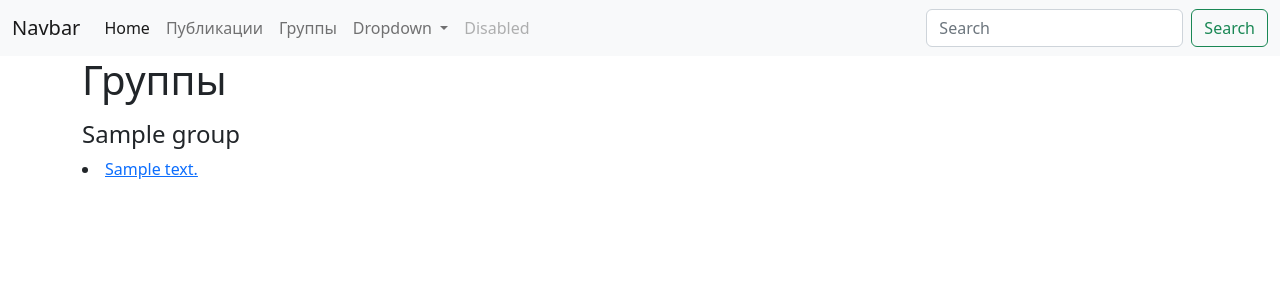
After one commit to gorodetskiykp/test_django_project, a Django app: page /groups/ in a window 1280 px wide. The commit adds this page. Shown: the top 300 px of the page. Run offline with Django 4.2, Linux system fonts and the light colour scheme; tables that the repository leaves empty hold one stand-in row (values such as "Sample post").

Commit message:
Добавил CBV

```diff
--- a/test_dj/templates/inc/menu.html
+++ b/test_dj/templates/inc/menu.html
@@ -11,6 +11,9 @@
           </li>
           <li class="nav-item">
             <a class="nav-link" href="{% url 'test_app:posts' %}">Публикации</a>
+          </li>
+          <li class="nav-item">
+            <a class="nav-link" href="{% url 'test_app:groups' %}">Группы</a>
           </li>
           <li class="nav-item dropdown">
             <a class="nav-link dropdown-toggle" href="#" id="navbarDropdown" role="button" data-bs-toggle="dropdown" aria-expanded="false">
--- a/test_dj/test_app/models.py
+++ b/test_dj/test_app/models.py
@@ -6,7 +6,7 @@ class Post(models.Model):
     text = models.TextField(verbose_name='Текст поста')
     created = models.DateTimeField(verbose_name='Время создания', auto_now_add=True)
     group = models.ForeignKey('Group', verbose_name='Группа', on_delete=models.SET_NULL,
-                              null=True, blank=True,)
+                              null=True, blank=True, related_name='posts')
 
     class Meta:
         verbose_name = 'Публикация'
@@ -17,7 +17,6 @@ class Post(models.Model):
         return self.text
 
 
-
 class Group(models.Model):
     name = models.CharField('Группа', max_length=50)
 
@@ -26,5 +25,5 @@ class Group(models.Model):
         verbose_name_plural = 'Группы'
         ordering = ['name', ]
 
-    def __str__(self):
-        return self.name
+    # def __str__(self):
+    #     return self.name
--- /dev/null
+++ b/test_dj/test_app/templates/test_app/groups_list.html
@@ -0,0 +1,20 @@
+{% extends 'base.html' %}
+
+{% block title %}
+Группы
+{% endblock %}
+
+{% block content %}
+<h1>Группы</h1>
+<p>
+    {% for group in groups %}
+        <p>
+            {% comment %} <a href="{% url 'test_app:group_posts' group.id %}">{{ group.name }}</a><br /> {% endcomment %}
+            <h4>{{ group.name }}</h4>
+            {% for post in group.posts.all %}
+                <li><a href="{% url 'test_app:post' post.id %}">{{ post.text }}</a></li>
+            {% endfor %}
+        </p>
+    {% endfor %}
+</p>
+{% endblock %}
--- a/test_dj/test_app/urls.py
+++ b/test_dj/test_app/urls.py
@@ -6,5 +6,8 @@ app_name = 'test_app'
 urlpatterns = [
     path('', views.hello, name='hello'),
     path('posts/', views.posts_list, name='posts'),
+    path('gposts/', views.PostListView.as_view(), name='gposts'),
+    path('groups/', views.groups_list, name='groups'),
     path('post/<int:post_id>/', views.post_detail, name='post'),
+    # path('group/<int:group_id>/', views.group_posts, name='group_posts'),
 ]
--- a/test_dj/test_app/views.py
+++ b/test_dj/test_app/views.py
@@ -1,5 +1,6 @@
-from django.shortcuts import render
-from .models import Post
+from django.shortcuts import get_object_or_404, render
+from django.views.generic.list import ListView
+from .models import Group, Post
 
 
 def hello(request):
@@ -11,20 +12,45 @@ def hello(request):
     }
     return render(request, template, context)
 
+# https://docs.djangoproject.com/en/4.0/ref/models/querysets/#field-lookups-1
+# Entry.objects.get(headline__icontains='Lennon')
+# SELECT ... WHERE headline ILIKE '%Lennon%';
 
 def posts_list(request):
     template = 'test_app/posts_list.html'
     posts = Post.objects.all()
+    # posts = Post.objects.filter(text='Hi')
+    # posts = Post.objects.filter(text__contains='H')
+    # posts = Post.objects.filter(text__icontains='h')
+    # posts = Post.objects.filter(text__startswith='h')
     context = {
         "posts": posts,
     }
     return render(request, template, context)
 
 
+class PostListView(ListView):
+    model = Post
+
+
 def post_detail(request, post_id):
     template = 'test_app/post_info.html'
-    post = Post.objects.get(pk=post_id)
+    # post = Post.objects.get(pk=post_id)
+    post = get_object_or_404(Post, pk=post_id)
     context = {
         "post": post,
     }
     return render(request, template, context)
+
+
+def groups_list(request):
+    template = 'test_app/groups_list.html'
+    groups = Group.objects.all()
+    context = {
+        "groups": groups,
+    }
+    return render(request, template, context)
+
+
+def group_posts(request):
+    pass
--- a/test_dj/test_dj/settings.py
+++ b/test_dj/test_dj/settings.py
@@ -25,7 +25,7 @@ SECRET_KEY = 'django-insecure-ds+1fjw^@^j*r1o^=q#kg3*v5)gw9fo#@kjtyne&)9t0c-e+p!
 # SECURITY WARNING: don't run with debug turned on in production!
 DEBUG = True
 
-ALLOWED_HOSTS = []
+ALLOWED_HOSTS = ['127.0.0.1']
 
 
 # Application definition
```
Also changed, not shown: test_dj/test_app/templates/test_app/post_list.html (added, +20 -0 lines), test_dj/test_app/migrations/0003_alter_post_group.py (added).
